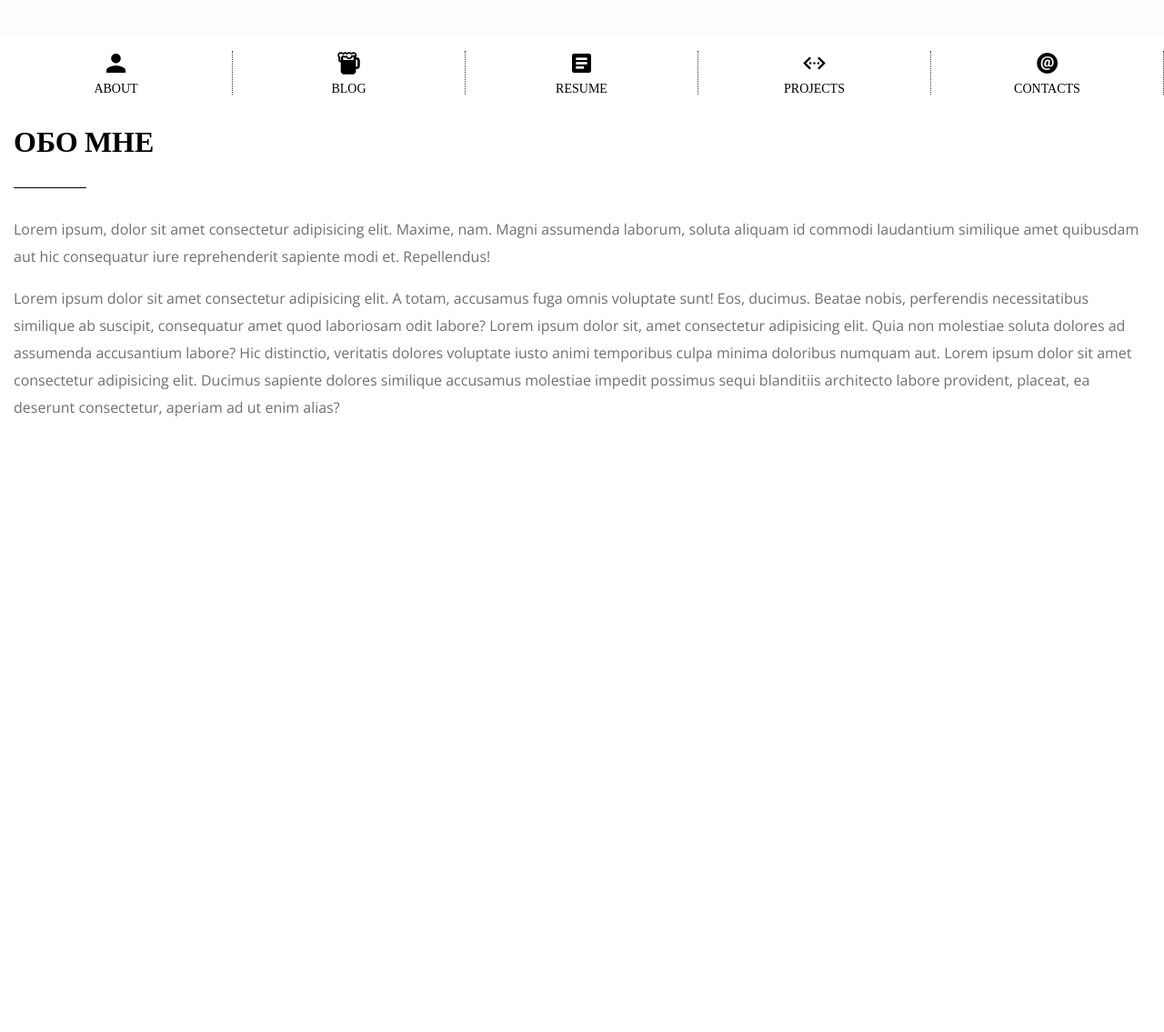
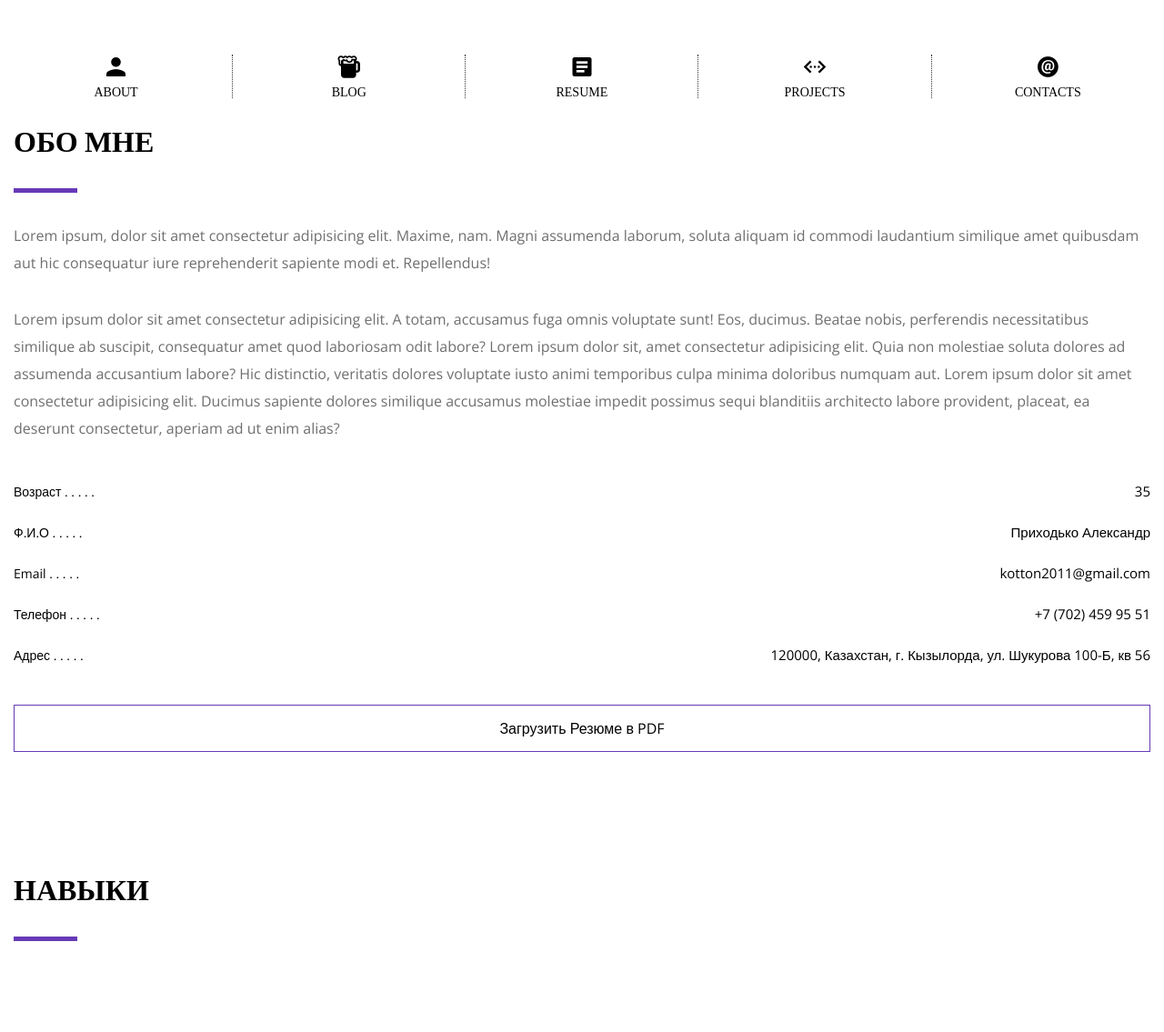
Before and after one commit to SashaKotton/PortfolioSite, a plain HTML site: page index.html in a window 1280 px wide. Shown: the part 680-1815 px from the top of the page at 91% size. Before the commit the page ends 1259 px from the top, so only its background shows below. Drawn offline with nearby package versions, Linux system fonts and the light colour scheme.

Commit message:
continue

```diff
--- a/index.html
+++ b/index.html
@@ -42,7 +42,7 @@
                             <span class="lnk">Projects</span>
                         </a>
                     </li>
-                    <li>
+                    <li class="last">
                         <a href="#">
                             <i class="icon ion-md-at"></i>
                             <span class="lnk">Contacts</span>
@@ -61,8 +61,25 @@
 
             <section id="about">
                 <h2>Обо мне</h2>
+                <div class="about-hr"></div>
                 <p>Lorem ipsum, dolor sit amet consectetur adipisicing elit. Maxime, nam. Magni assumenda laborum, soluta aliquam id commodi laudantium similique amet quibusdam aut hic consequatur iure reprehenderit sapiente modi et. Repellendus!</p>
                 <p>Lorem ipsum dolor sit amet consectetur adipisicing elit. A totam, accusamus fuga omnis voluptate sunt! Eos, ducimus. Beatae nobis, perferendis necessitatibus similique ab suscipit, consequatur amet quod laboriosam odit labore? Lorem ipsum dolor sit, amet consectetur adipisicing elit. Quia non molestiae soluta dolores ad assumenda accusantium labore? Hic distinctio, veritatis dolores voluptate iusto animi temporibus culpa minima doloribus numquam aut. Lorem ipsum dolor sit amet consectetur adipisicing elit. Ducimus sapiente dolores similique accusamus molestiae impedit possimus sequi blanditiis architecto labore provident, placeat, ea deserunt consectetur, aperiam ad ut enim alias?</p>
+                <p>
+                    <ul>
+                        <li><strong>Возраст . . . . .</strong> 35</li>
+                        <li><strong>Ф.И.О . . . . . </strong> Приходько Александр</li>
+                        <li><strong>Email . . . . .</strong> kotton2011@gmail.com</li>
+                        <li><strong>Телефон . . . . . </strong> +7 (702) 459 95 51</li>
+                        <li><strong>Адрес . . . . .</strong> 120000, Казахстан, г. Кызылорда, ул. Шукурова 100-Б, кв 56</li>
+                    </ul>
+                </p>
+                <p>
+                    <a href="#" class="about-btn">Загрузить Резюме в PDF</a>
+                </p>
+            </section>
+            <section id="skills">
+                <h2>Навыки</h2>
+                <div class="about-hr"></div>
             </section>
         </div>
     </body>
--- a/style.css
+++ b/style.css
@@ -12,25 +12,31 @@
 .nav {
     position: fixed;
     bottom: 0dvh;
-    padding: 16px 0;
+    padding: 12px 0;
     background-color: white;
     color: black;
     width: 100%;
+    margin: 0 auto;
 }
 
 .nav ul {
     list-style: none;
     display: flex;
-    overflow: auto;
+    overflow: hidden;
     width: 100%;
-
+    margin: 0;
 }
 
+
 .nav ul li {
-    min-width: 20%;
+    min-width: 19%;
     display: block;
     width: 100%;
     border-right: 1px dotted #333333;
+}
+
+.nav ul li:last-child {
+    border-right: none;
 }
 
 .nav a {
@@ -44,7 +50,7 @@
 }
 .icon {
     display: block;
-    width: 40px;
+    min-width: 40px;
     height: 30px;
     font-size: 28px;
     line-height: 30px;
@@ -65,6 +71,7 @@
     padding: 100px 35px;
     background-color: #FDFDFD;
     min-height: 100dvh;
+    background: transparent;
 }
 
 .intro h1 ,h2, h4 {
@@ -121,37 +128,26 @@
     color: white;
 }
 
-#about {
+#about, #skills {
     padding: 15px 15px 100px 15px;
 }
 
-#about h2 {
+#about h2, skills h2 {
     font-size: 32px;
     font-weight: 600;
     position: relative;
     text-transform: uppercase;
     font-family: "EB Garamond", serif;
-    margin-bottom: 60px;
 }
-
-#about h2::after {
-    content: '';
-    position: absolute;
-    display: inline-block;
-    border-top-style: solid;
-    border-color: inherit;
-    width: 5rem;
-    border-top-width: 1px;
-    box-sizing: inherit;
-    bottom:-30px;
-    left: 0;
-
-
+.about-hr {
+    width: 70px;
+    height: 5px;
+    background-color: #673AB7;
 }
 
 #about p {
     margin-bottom: 1rem;
-    margin-top: 1rem;
+    margin-top: 2rem;
     box-sizing: inherit;
     font-weight: 400;
     color: #6f6f6f;
@@ -159,3 +155,63 @@
     line-height: 1.875rem;
     font-family: "Open Sans", sans-serif;
 }
+
+#about ul {
+    list-style-type: none;
+}
+#about ul li {
+    display: block;
+    width: auto;
+    word-break: break-word;
+    text-align: right;
+    font-size: 15px;
+    line-height: 45px;
+    font-family: "Open Sans", sans-serif;
+}
+
+#about ul li strong {
+    float: left;
+    font-size: 14px;
+    line-height: 45px;
+    font-weight: 400;
+    text-transform: none;
+    font-family: "Open Sans", sans-serif;
+}
+
+.about-btn {
+    display: block;
+    padding: 10px;
+    text-align: center;
+    border: 1px solid #673AB7;
+    text-decoration: none;
+    color: #000000;
+}
+.about-btn:hover {
+    color: white;
+    background-color: #673AB7;
+}
+
+#skills h2 {
+    font-size: 32px;
+    font-weight: 600;
+    position: relative;
+    text-transform: uppercase;
+    font-family: "EB Garamond", serif;
+}
+@media (max-width: 425px) {
+    .intro h1{
+        font-size: 38px;
+    }
+    .intro h2 {
+        font-size: 26px;
+    }
+    .intro h4 {
+        font-size: 18px;
+    }
+    #about h2 {
+        font-size: 26px;
+    }
+    .lnk {
+        font-size: 11px;
+    }
+}
```
